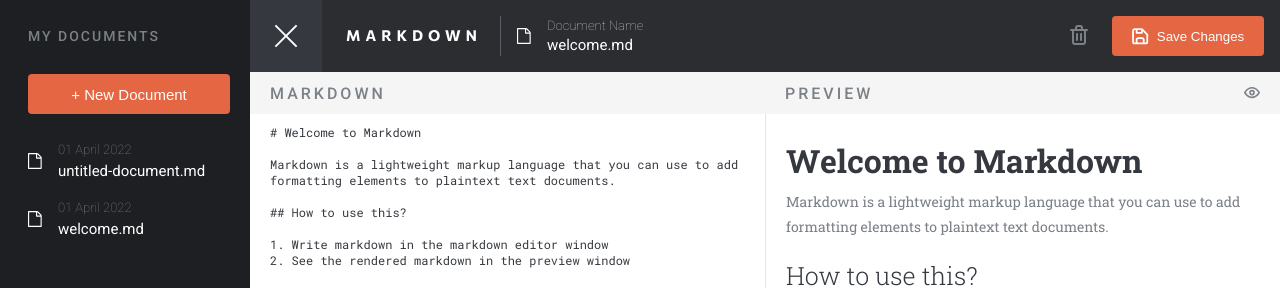
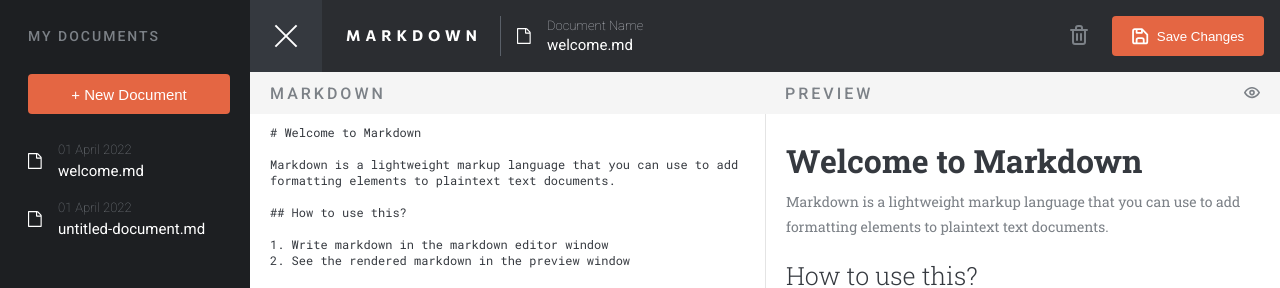
Before and after one commit to eawebmaster20/markdown-editor, an Angular app: page / in a window 1280 px wide. Both pictures are taken after a click on the button 36 px from the left and 36 px from the top of the page. Shown: the top 288 px of the page. Built offline with nearby package versions, Linux system fonts and the light colour scheme.

Commit message:
feat: added sorting by date and time created, to the sidebar file listing

```diff
--- a/src/app/components/sidebar/sidebar.component.html
+++ b/src/app/components/sidebar/sidebar.component.html
@@ -8,8 +8,8 @@
     <!-- document list goes here -->
     <ul id="file-list">
       @if (currDocService.documents) { @for(document of currDocService.documents; track
-      document.name){
-      <div class="document" (click)="handleDocumentClick(document)">
+      document.name; let i = $index){
+      <div class="document" (click)="handleDocumentClick(currDocService.documents[currDocService.documents.length - 1 -i])">
         <svg
           width="14"
           height="16"
@@ -26,8 +26,8 @@
         </svg>
 
         <li>
-          <p>{{ document.createdAt }}</p>
-          <h3 class="doc-name">{{ document.name }}</h3>
+          <p>{{ currDocService.documents[currDocService.documents.length - 1-i].createdAt }}</p>
+          <h3 class="doc-name">{{ currDocService.documents[currDocService.documents.length - 1-i].name }}</h3>
         </li>
       </div>
       } }
```
